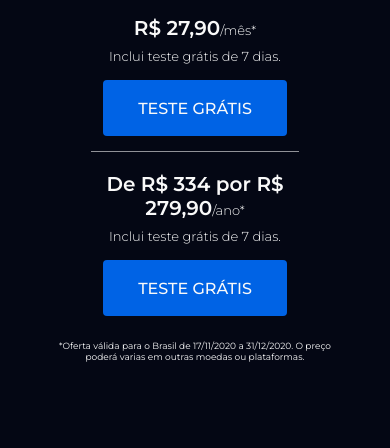
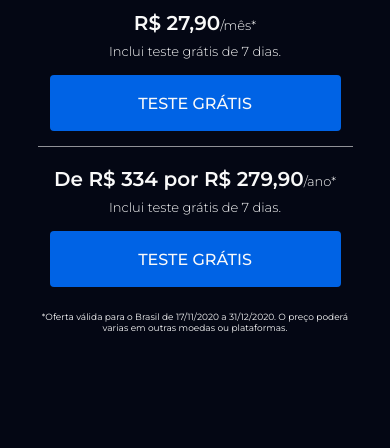
Before and after one commit to julianasf-91/disney-plus, a plain HTML site: page index.html in a window 390 px wide. Shown: the part 394-842 px from the top of the page. Drawn offline with Linux system fonts and the light colour scheme.

Commit message:
ajuste responsividade

```diff
--- a/css/estilos.css
+++ b/css/estilos.css
@@ -292,8 +292,13 @@ footer select:hover {
 
 /*viewport---------------*/
 @media (max-width: 800px) {
-    section.wrapper, section.wrapper-1, section.wrapper-leao, footer{
+    section.wrapper, section.wrapper-1, footer{
         padding: 45px 30px;
+    }
+    section.wrapper-leao {
+        padding: 45px 30px;
+        display: flex;
+        flex-direction: column-reverse;
     }
 
     main {
@@ -331,7 +336,7 @@ footer select:hover {
         text-align: center;
         display: block;
         margin: 0 auto;
-        width: 70%;
+        width: 340px;
         padding-bottom: 15px;
     }
 
@@ -405,6 +410,16 @@ footer select:hover {
     }
 }
 
+@media (max-width: 420px) {
+    div.plano-1, .plano-2 {
+        width: 100%;
+    }
+
+    section.wrapper, section.wrapper-1, footer{
+        padding: 40px 20px;
+    }
+}
+
 @media (max-width: 323px) {
     div.btn-teste-gratis-1, .btn-teste-gratis-2 {
         padding: 10px 14px;
```
